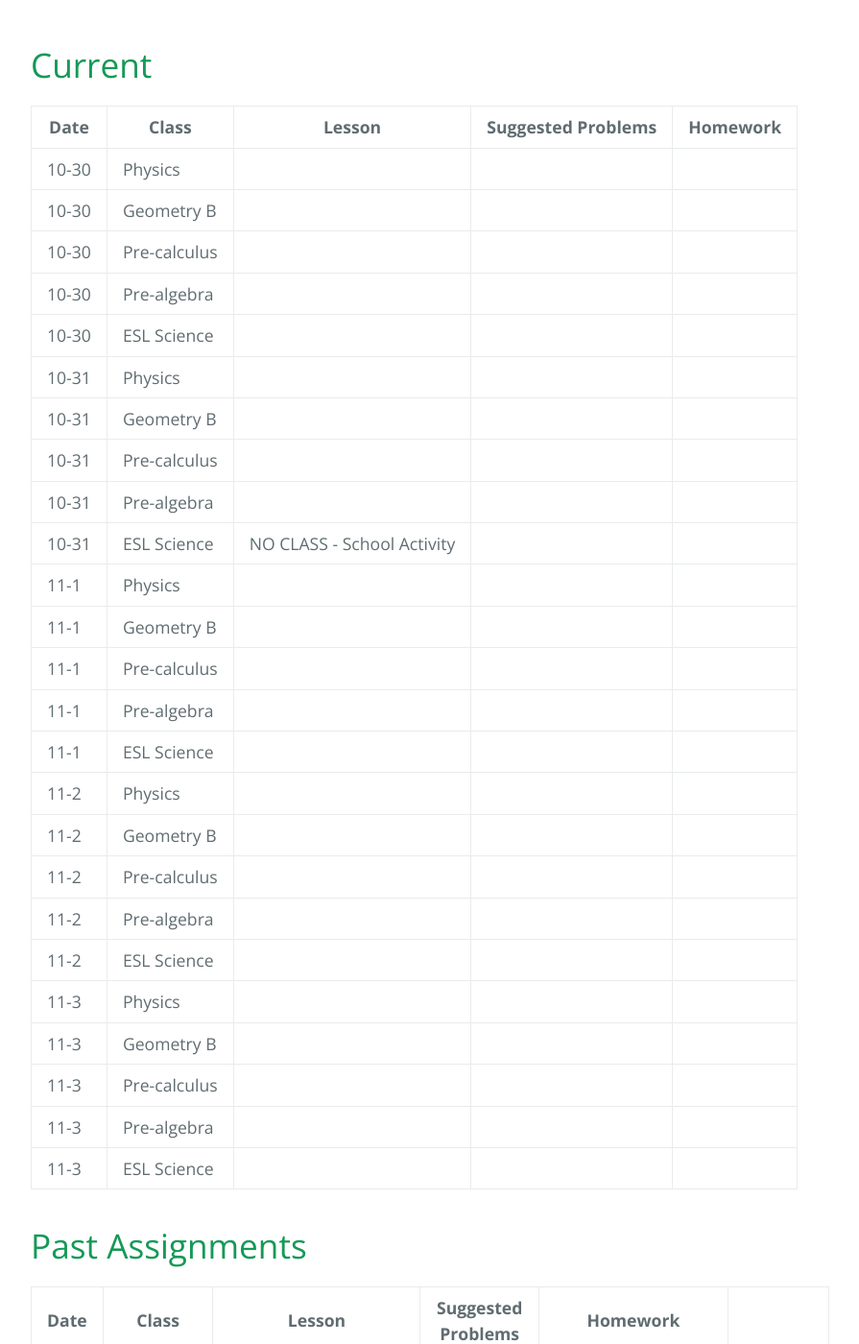
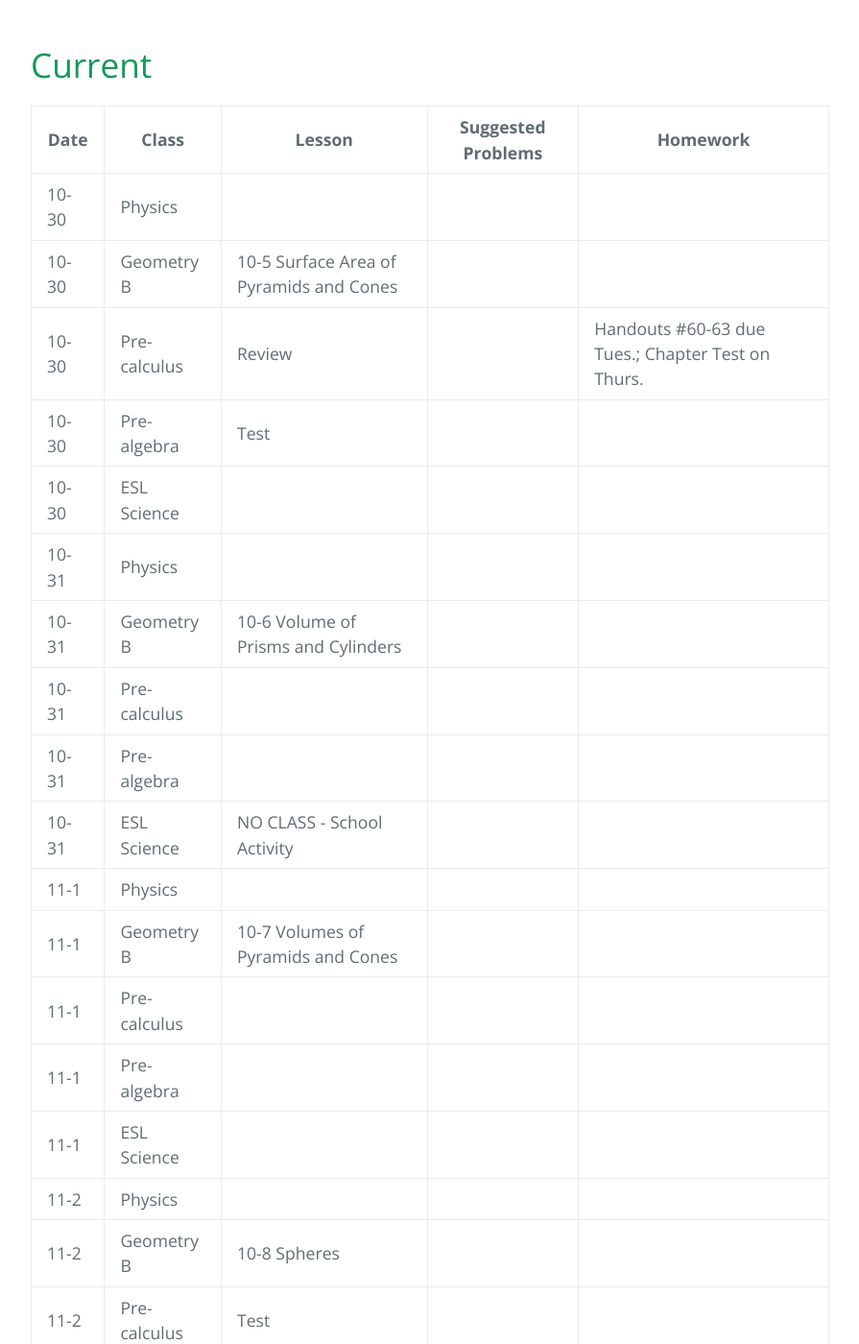
Before and after one commit to gpayoo/gpayoo, a Jekyll site: the page built from index.md, in a window 1280 px wide and 1400 px high, scrolled down 458 px. Shown: the whole window at 96% size, without its empty margins (192-1087 px from the left). Built offline with Jekyll 4.4.1, drawn with Linux system fonts in a browser that asks for light colours; our own code applies the rules of GitHub Pages for plain Markdown files.

Commit message:
Update index.md

```diff
--- a/index.md
+++ b/index.md
@@ -11,27 +11,27 @@ layout: default
 | Date | Class | Lesson | Suggested Problems | Homework |
 | ---- | ----- | ------ | -------- | ---
 | 10-30 | Physics |  | |
-| 10-30 | Geometry B |   | |   |
-| 10-30 | Pre-calculus | | |
-| 10-30 | Pre-algebra |   | |
+| 10-30 | Geometry B |  10-5 Surface Area of Pyramids and Cones | |   |
+| 10-30 | Pre-calculus | Review | | Handouts #60-63 due Tues.; Chapter Test on Thurs.
+| 10-30 | Pre-algebra |  Test  | |
 | 10-30 | ESL Science |  |  |
 | 10-31 | Physics |  | |
-| 10-31 | Geometry B |   | |   |
+| 10-31 | Geometry B |  10-6 Volume of Prisms and Cylinders | |   |
 | 10-31 | Pre-calculus | | |
 | 10-31 | Pre-algebra |   | |
 | 10-31 | ESL Science | NO CLASS - School Activity  |  |
 | 11-1 | Physics |  | |
-| 11-1 | Geometry B |   | |   |
+| 11-1 | Geometry B | 10-7 Volumes of Pyramids and Cones  | |   |
 | 11-1 | Pre-calculus | | |
 | 11-1 | Pre-algebra |   | |
 | 11-1 | ESL Science |  |  |
 | 11-2 | Physics |  | |
-| 11-2 | Geometry B |   | |   |
-| 11-2 | Pre-calculus | | |
+| 11-2 | Geometry B | 10-8 Spheres  | |   |
+| 11-2 | Pre-calculus | Test | |
 | 11-2 | Pre-algebra |   | |
 | 11-2 | ESL Science |  |  |
 | 11-3 | Physics |  | |
-| 11-3 | Geometry B |   | |   |
+| 11-3 | Geometry B | Review  | |  Test Monday |
 | 11-3 | Pre-calculus | | |
 | 11-3 | Pre-algebra |   | |
 | 11-3 | ESL Science |  |  |
```
